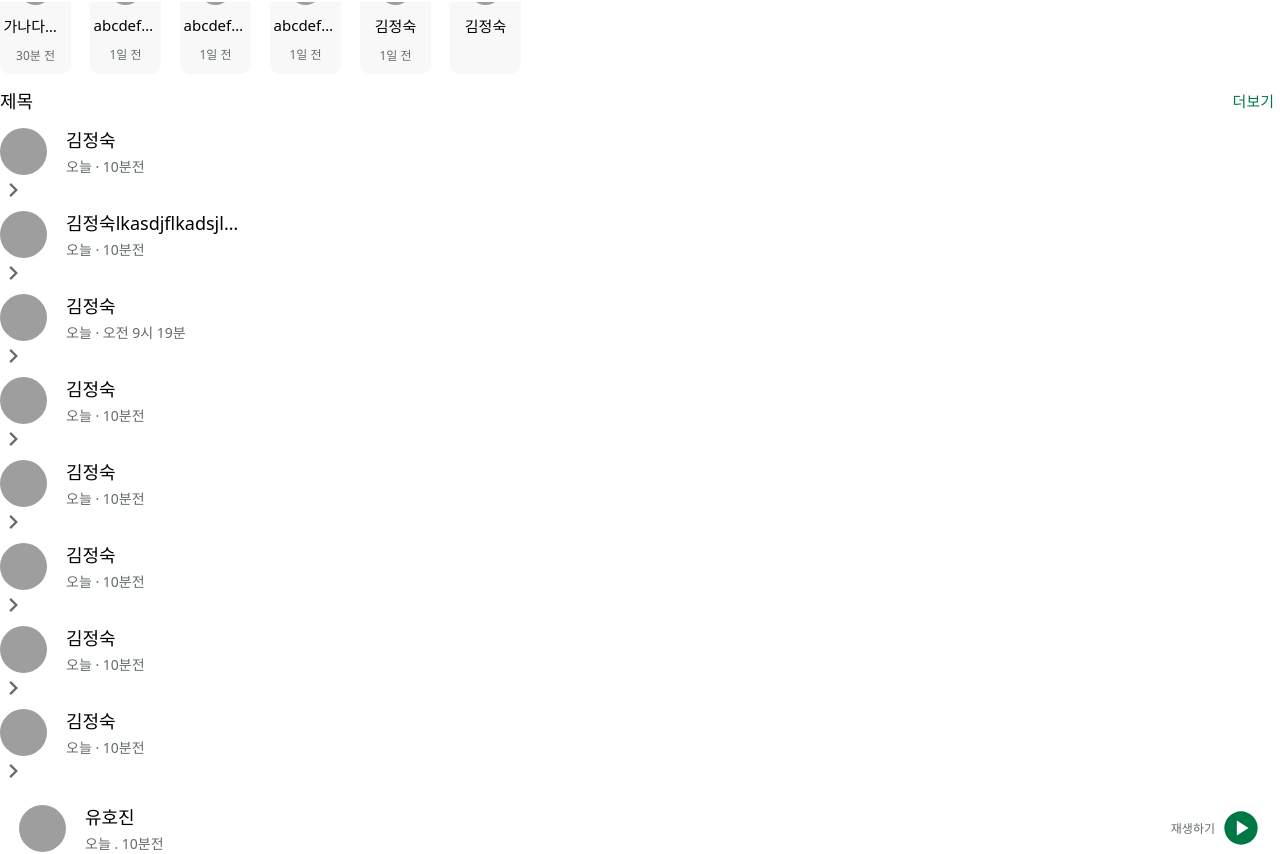
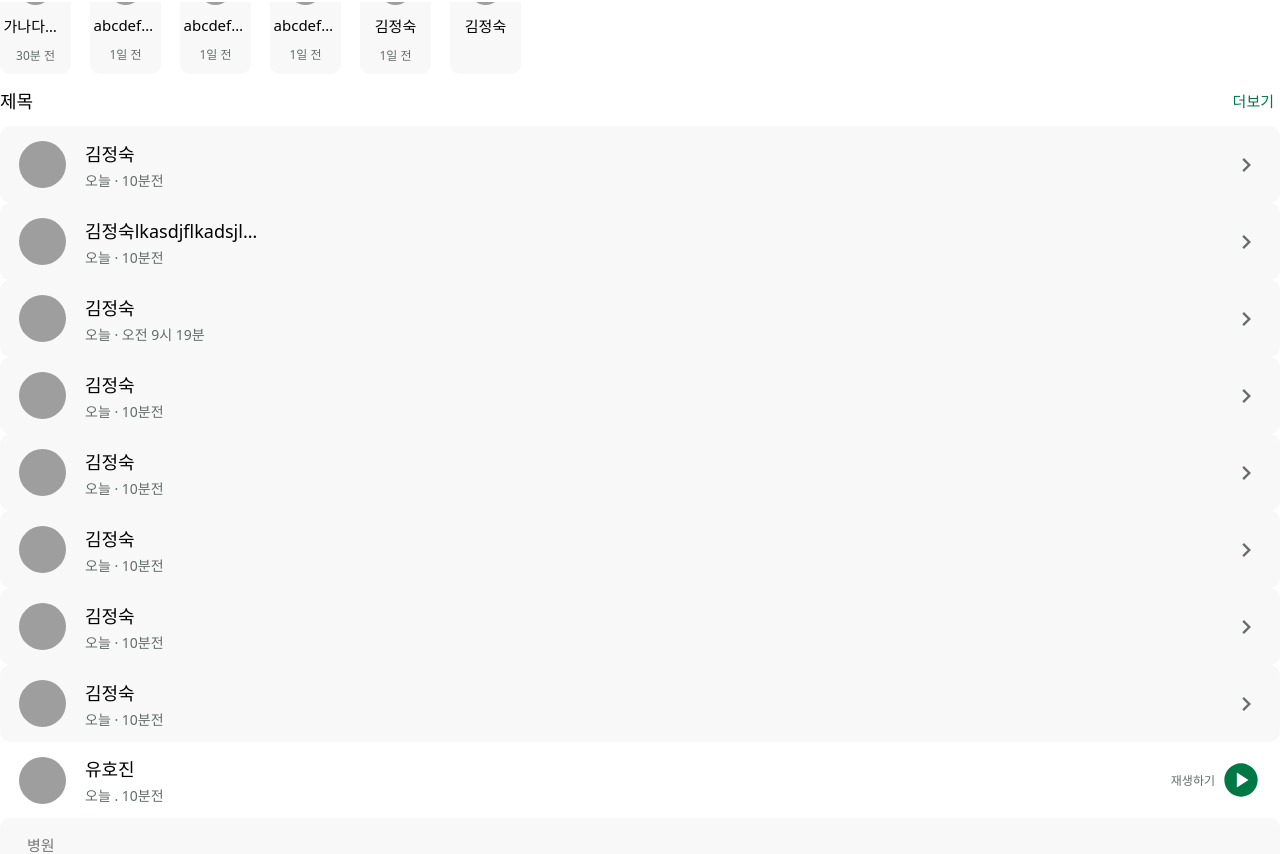
Before and after one commit to Team-MansuMugang/mansumugang-fontend, a React (Vite) app: page /test in a window 1280 px wide. Shown: the part 798-1652 px from the top of the page. Built offline with nearby package versions, Linux system fonts and the light colour scheme; grey boxes are pictures that could not be loaded.

Commit message:
라지보이스메세지 오탈자 수정

```diff
--- a/src/components/LargeVoiceMessageItem.css
+++ b/src/components/LargeVoiceMessageItem.css
@@ -1,4 +1,4 @@
-z.large-voice-message-item {
+.large-voice-message-item {
   display: flex;
   align-items: center;
   justify-content: space-between;
```
